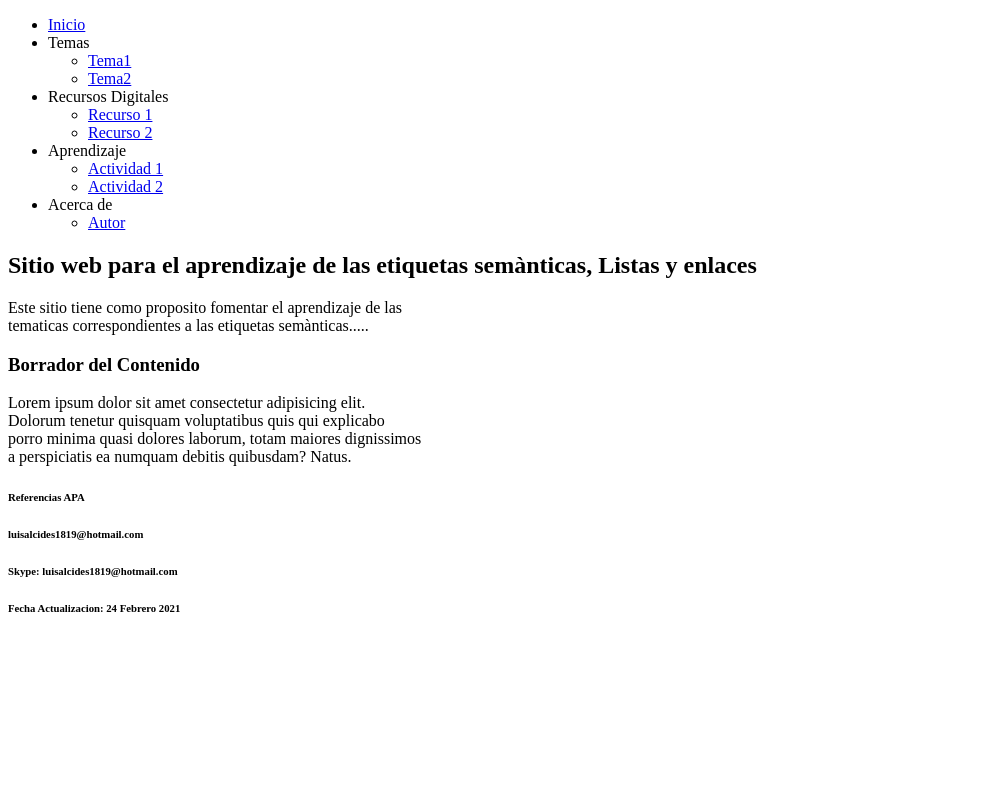
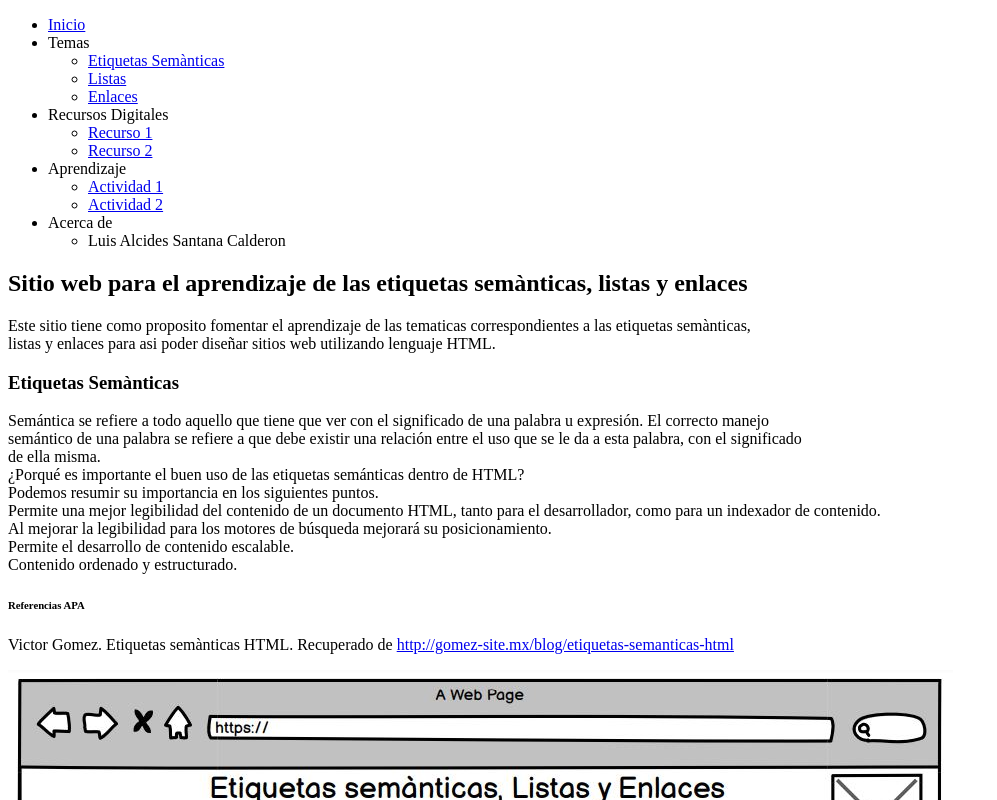
Before and after one commit to alcides1819/DSW-LuisSantana, a plain HTML site: page Fase 2/desing.html in a window 1280 px wide. Shown: the top 800 px of the page, without its empty margins (0-997 px from the left). Drawn offline with Linux system fonts and the light colour scheme.

Commit message:
actualizacion
actividades fase 2

```diff
--- a/Fase 2/desing.html
+++ b/Fase 2/desing.html
@@ -15,8 +15,9 @@
                 </li>
                 <li>Temas</li>
                 <ul>
-                    <li><a href="#">Tema1</a></li>
-                    <li><a href="#">Tema2</a></li>
+                    <li><a href="#">Etiquetas Semànticas</a></li>
+                    <li><a href="#">Listas</a></li>
+                    <li><a href="#">Enlaces</a></li>
                 </ul>
                 <li>Recursos Digitales</li>
                 <ul>
@@ -30,28 +31,39 @@
                 </ul>
                 <li>Acerca de</li>
                 <ul>
-                    <li><a href="#">Autor</a></li>
+                    <li>Luis Alcides Santana Calderon</li>
                 </ul>
             </ul>
         </nav>
     </header>
     <section>
-        <h1>Sitio web para el aprendizaje de las etiquetas semànticas, Listas y enlaces </h1>
-        <p>Este sitio tiene como proposito fomentar el aprendizaje de las <br>
-            tematicas correspondientes a las etiquetas semànticas.....</p>
+        <h1>Sitio web para el aprendizaje de las etiquetas semànticas, listas y enlaces </h1>
+        <p>Este sitio tiene como proposito fomentar el aprendizaje de las tematicas correspondientes a las etiquetas semànticas, <br>
+            listas y enlaces para asi poder diseñar sitios web utilizando lenguaje HTML.</p>
     </section>
     <article>
-        <h3>Borrador del Contenido</h3>
+        <h3>Etiquetas Semànticas</h3>
         <p>
-            Lorem ipsum dolor sit amet consectetur adipisicing elit. <br>
-             Dolorum tenetur quisquam voluptatibus quis qui explicabo <br>
-             porro minima quasi dolores laborum, totam maiores dignissimos <br>
-             a perspiciatis ea numquam debitis quibusdam? Natus.
+            Semántica se refiere a todo aquello que tiene que ver con el significado de una palabra u expresión. El correcto manejo <br>
+            semántico de una palabra se refiere a que debe existir una relación entre el uso que se le da a esta palabra, con el significado <br>
+            de ella misma. <br>
+            ¿Porqué es importante el buen uso de las etiquetas semánticas dentro de HTML? <br>
+            Podemos resumir su importancia en los siguientes puntos. <br>
+
+            Permite una mejor legibilidad del contenido de un documento HTML, tanto para el desarrollador, como para un indexador de contenido. <br>
+
+           Al mejorar la legibilidad para los motores de búsqueda mejorará su posicionamiento. <br>
+
+           Permite el desarrollo de contenido escalable. <br>
+
+           Contenido ordenado y estructurado. <br>
              <h6>Referencias APA</h6>
+             Victor Gomez. Etiquetas semànticas HTML. Recuperado de <a href="http://gomez-site.mx/blog/etiquetas-semanticas-html">http://gomez-site.mx/blog/etiquetas-semanticas-html</a>
         </p>
+        <img src="imagenes/mockup.JPG" alt="el mockup">
     </article>
     <footer>
-        <h6>luisalcides1819@hotmail.com</h6>
+        <h6>Correo:luisalcides1819@hotmail.com</h6>
         <h6>Skype: luisalcides1819@hotmail.com</h6>
         <h6>Fecha Actualizacion: 24 Febrero 2021</h6>
     </footer>
```
Also changed, not shown: Fase 2/imagenes/mockup.JPG (added).
